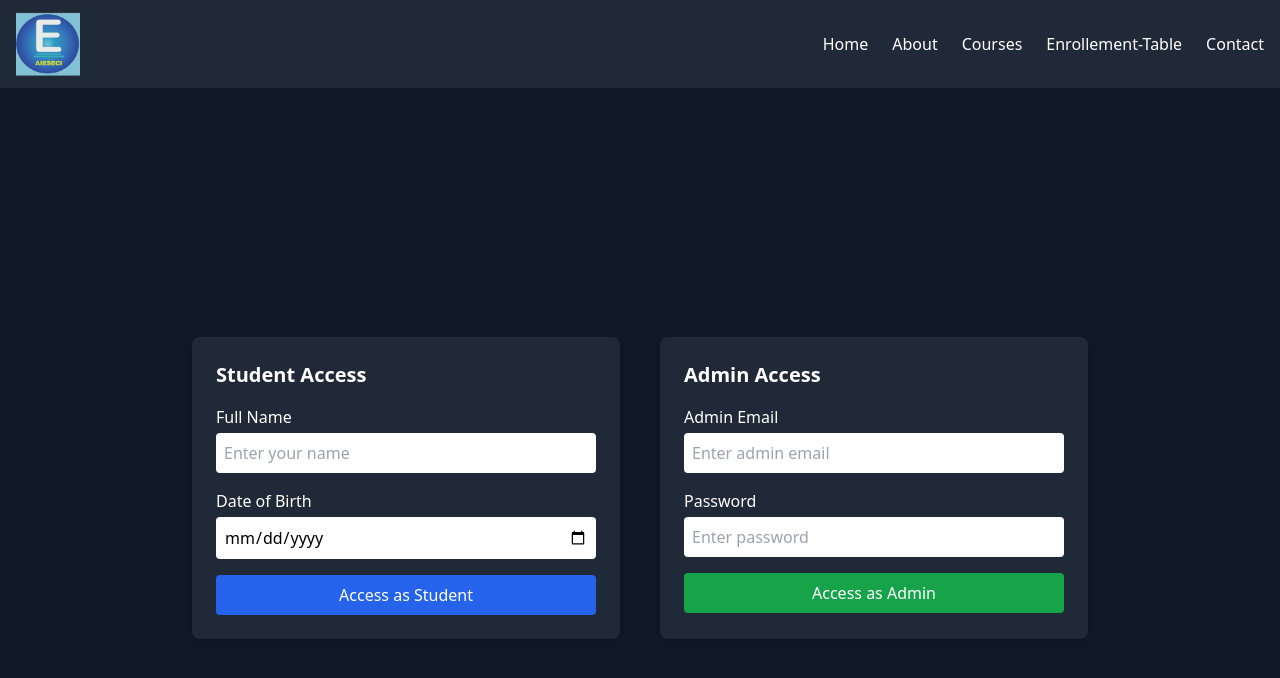
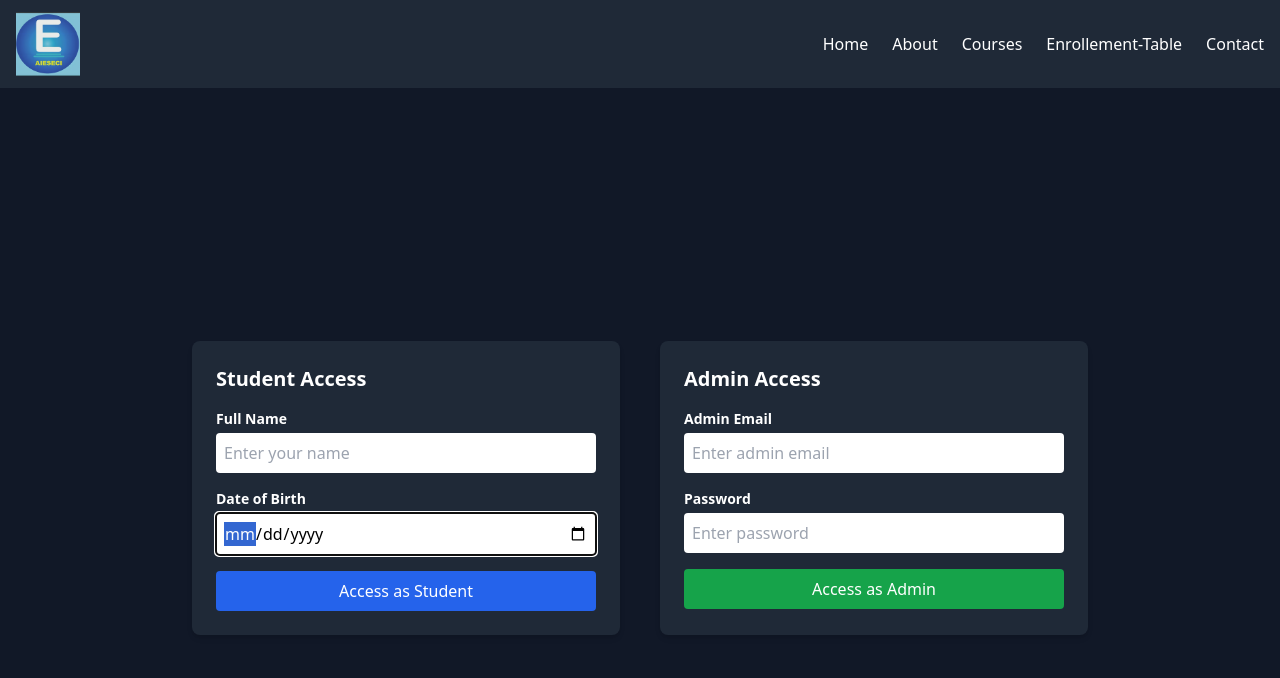
Before and after one commit to Parthshrivastava007/Aieseci, a React (Create React App) app: page /enrollementtable in a window 1280 px wide. Shown: the top 678 px of the page. Built offline with nearby package versions, Linux system fonts and the light colour scheme.

Commit message:
feat: enhance AccessCard and EnrollmentTable to display error messages using toast notifications

```diff
--- a/src/components/AccessCard.js
+++ b/src/components/AccessCard.js
@@ -1,4 +1,5 @@
-import React from "react";
+import React, { useEffect } from "react";
+import { toast } from "react-toastify";
 
 const AccessCard = ({
   // Student props
@@ -13,16 +14,24 @@ const AccessCard = ({
   adminPassword,
   setAdminPassword,
 
+  // Error message
+  errorMessage,
+
   handleAccess,
 }) => {
+  useEffect(() => {
+    if (errorMessage) {
+      toast.error(errorMessage);
+    }
+  }, [errorMessage]);
+
   return (
     <div className="min-h-screen bg-gray-900 text-white flex items-center justify-center p-6">
       <div className="grid grid-cols-1 md:grid-cols-2 gap-10 w-full max-w-4xl">
         {/* Student Card */}
         <div className="bg-gray-800 p-6 rounded-lg shadow-md">
           <h2 className="text-xl font-bold mb-4">Student Access</h2>
-
-          <label className="block mb-1">Full Name</label>
+          <label className="block mb-1 font-semibold text-sm">Full Name</label>
           <input
             type="text"
             value={studentName}
@@ -30,15 +39,16 @@ const AccessCard = ({
             placeholder="Enter your name"
             className="p-2 text-black rounded mb-4 w-full"
           />
-
-          <label className="block mb-1">Date of Birth</label>
+          <label className="block mb-1 font-semibold text-sm">
+            Date of Birth
+          </label>
           <input
             type="date"
             value={studentDob}
             onChange={(e) => setStudentDob(e.target.value)}
             className="p-2 text-black rounded mb-4 w-full"
+            autoFocus
           />
-
           <button
             onClick={() => handleAccess("student")}
             className="bg-blue-600 hover:bg-blue-700 px-4 py-2 rounded text-white w-full"
@@ -51,7 +61,9 @@ const AccessCard = ({
         <div className="bg-gray-800 p-6 rounded-lg shadow-md">
           <h2 className="text-xl font-bold mb-4">Admin Access</h2>
 
-          <label className="block mb-1">Admin Email</label>
+          <label className="block mb-1 font-semibold text-sm">
+            Admin Email
+          </label>
           <input
             type="email"
             value={adminEmail}
@@ -60,7 +72,7 @@ const AccessCard = ({
             className="p-2 text-black rounded mb-4 w-full"
           />
 
-          <label className="block mb-1">Password</label>
+          <label className="block mb-1 font-semibold text-sm">Password</label>
           <input
             type="password"
             value={adminPassword}
--- a/src/pages/EnrollementTable.js
+++ b/src/pages/EnrollementTable.js
@@ -16,15 +16,16 @@ import EnrollmentFilters from "../components/EnrollmentFilters";
 import EnrollmentTableBody from "../components/EnrollmentTableBody";
 
 const allowedAdminEmail = "aieseci.anpara@gmail.com";
-const allowedAdminPassword = "admin123"; // 🔒 You can store securely later
+const allowedAdminPassword = "admin123"; // 🔒 You can store this securely later
 
 const EnrollmentTable = () => {
   // Admin and Student States
   const [studentName, setStudentName] = useState("");
   const [studentDob, setStudentDob] = useState("");
-  const [studentEmail, setStudentEmail] = useState(""); // kept for legacy/filtering use
+  const [studentEmail, setStudentEmail] = useState("");
   const [adminEmail, setAdminEmail] = useState("");
   const [adminPassword, setAdminPassword] = useState("");
+  const [errorMessage, setErrorMessage] = useState("");
 
   const [authenticated, setAuthenticated] = useState(false);
   const [isAdmin, setIsAdmin] = useState(false);
@@ -49,15 +50,19 @@ const EnrollmentTable = () => {
 
   // 🔐 Access Handler
   const handleAccess = async (role) => {
+    setErrorMessage("");
+
     if (role === "admin") {
-      if (
+      const isValid =
         adminEmail.trim().toLowerCase() === allowedAdminEmail.toLowerCase() &&
-        adminPassword === allowedAdminPassword
-      ) {
+        adminPassword === allowedAdminPassword;
+
+      if (isValid) {
         setIsAdmin(true);
         setAuthenticated(true);
         toast.success("Admin access granted");
       } else {
+        setErrorMessage("Invalid admin credentials");
         toast.error("Invalid admin credentials");
       }
     } else {
@@ -71,11 +76,12 @@ const EnrollmentTable = () => {
 
       if (!snapshot.empty) {
         const studentData = snapshot.docs[0].data();
-        setStudentEmail(studentData.email || ""); // for legacy filter
+        setStudentEmail(studentData.email || "");
         setIsAdmin(false);
         setAuthenticated(true);
         toast.success("Student access granted");
       } else {
+        setErrorMessage("Student not found. Please check your Name and DOB.");
         toast.error("Student not found. Please check your Name and DOB.");
       }
     }
@@ -115,7 +121,6 @@ const EnrollmentTable = () => {
     if (authenticated) fetchData();
   }, [authenticated]);
 
-  // 🔁 Update entry
   const handleUpdate = async () => {
     try {
       await updateDoc(doc(db, "enrollments", editId), editData);
@@ -127,7 +132,6 @@ const EnrollmentTable = () => {
     }
   };
 
-  // ❌ Delete entry
   const handleDelete = async (id) => {
     try {
       await deleteDoc(doc(db, "enrollments", id));
@@ -153,7 +157,6 @@ const EnrollmentTable = () => {
       })
     : enrollments;
 
-  // ⬇️ Download CSV
   const handleDownloadCSV = () => {
     if (!filteredEnrollments || filteredEnrollments.length === 0) {
       toast.warn("No enrollment data to download.");
@@ -206,24 +209,28 @@ const EnrollmentTable = () => {
     document.body.removeChild(link);
   };
 
-  // ⛔ Not logged in
   if (!authenticated) {
     return (
+      <>
+        <ToastContainer />
         <AccessCard
+          studentName={studentName}
+          setStudentName={setStudentName}
+          studentDob={studentDob}
+          setStudentDob={setStudentDob}
+          studentEmail={studentEmail}
+          setStudentEmail={setStudentEmail}
           adminEmail={adminEmail}
           setAdminEmail={setAdminEmail}
           adminPassword={adminPassword}
           setAdminPassword={setAdminPassword}
-        studentName={studentName}
-        setStudentName={setStudentName}
-        studentDob={studentDob}
-        setStudentDob={setStudentDob}
           handleAccess={handleAccess}
+          errorMessage={errorMessage}
         />
+      </>
     );
   }
 
-  // ✅ Main View
   return (
     <div className="min-h-screen bg-gray-900 text-white p-6">
       <ToastContainer />
```
Lines whose indentation alone changed are shown as unchanged.
